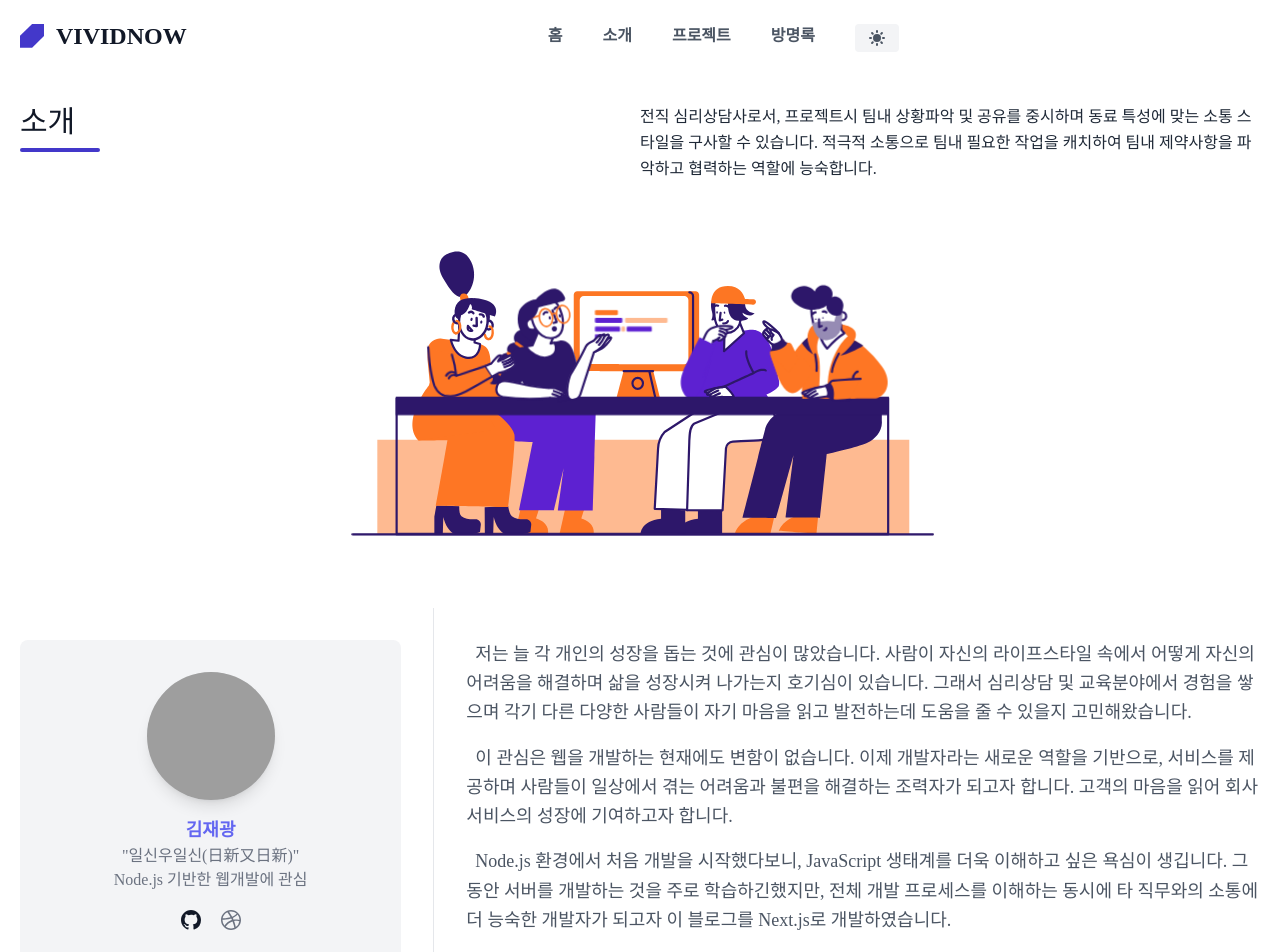
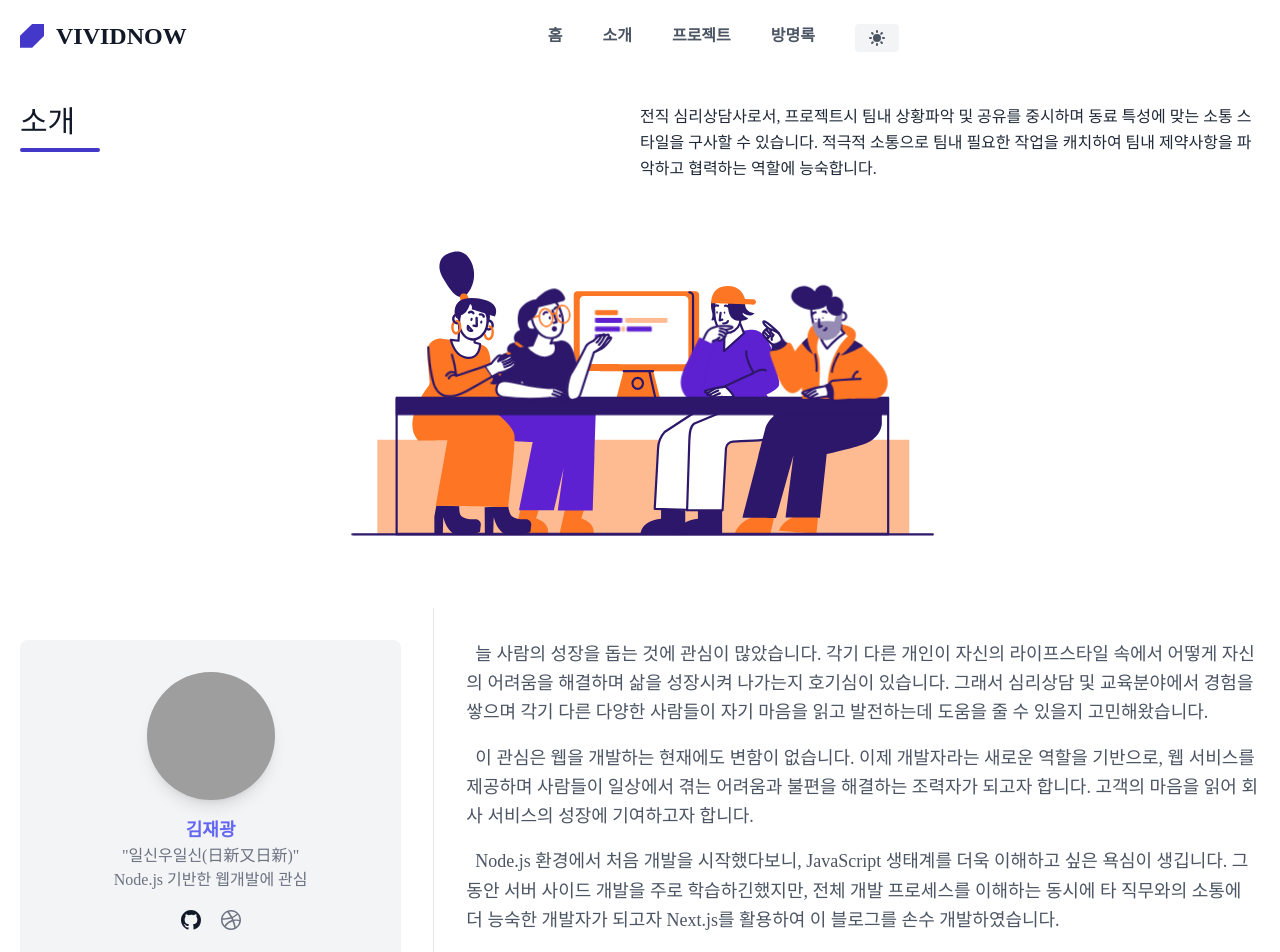
Before and after one commit to belucent0/my-Blog-with-Next.js, a Next.js app: page /about in a window 1280 px wide. Shown: the top 952 px of the page. Built offline with nearby package versions, Linux system fonts and the light colour scheme; no server answers; grey boxes are pictures that could not be loaded.

Commit message:
수정, 소개란 내용

```diff
--- a/app/about/page.js
+++ b/app/about/page.js
@@ -21,8 +21,7 @@ export default async function about() {
               팀내 필요한 작업을 캐치하여 팀내 제약사항을 파악하고 협력하는
               역할에 능숙합니다.
             </p>
-            <p className="w-full leading-relaxed text-gray-800 lg:w-1/2">
-              </p>
+            <p className="w-full leading-relaxed text-gray-800 lg:w-1/2"></p>
           </div>
           <div className="mx-auto w-full max-w-[700px] lg:w-4/6">
             <AnimationAbout />
@@ -30,8 +29,7 @@ export default async function about() {
 
           <div className="mt-3 flex flex-col sm:flex-row">
             <div className="text-center sm:w-1/3 sm:py-8 sm:pr-8">
-
-              <div className="flex flex-col items-center rounded-lg bg-gray-100 p-4 lg:p-8 dark:bg-gray-800">
+              <div className="flex flex-col items-center rounded-lg bg-gray-100 p-4 dark:bg-gray-800 lg:p-8">
                 <div className="mb-2 h-24 w-24 overflow-hidden rounded-full bg-gray-200 shadow-lg md:mb-4 md:h-32 md:w-32">
                   <img
                     src="https://vividnowblog.s3.ap-northeast-2.amazonaws.com/%ED%94%84%EB%A1%9C%ED%95%84.png"
@@ -46,23 +44,48 @@ export default async function about() {
                     김재광
                   </div>
                   <div className="mb-3 text-center text-sm text-gray-500 md:mb-4 md:text-base">
-                    <p className="text-base">
-                    "일신우일신(日新又日新)"
-                    </p>
-                    <p className="text-base">
-                      Node.js 기반한 웹개발에 관심
-                    </p>
+                    <p className="text-base">"일신우일신(日新又日新)"</p>
+                    <p className="text-base">Node.js 기반한 웹개발에 관심</p>
                   </div>
 
                   <div className="flex justify-center">
                     <div className="flex gap-4">
-                    <a href="https://github.com/vividnow" className="text-gray-900 hover:text-gray-900 dark:hover:text-white dark:text-gray-300" target="_blank">
-                            <svg className="w-6 h-6" fill="currentColor" viewBox="0 0 24 24" aria-hidden="true"><path fillRule="evenodd" d="M12 2C6.477 2 2 6.484 2 12.017c0 4.425 2.865 8.18 6.839 9.504.5.092.682-.217.682-.483 0-.237-.008-.868-.013-1.703-2.782.605-3.369-1.343-3.369-1.343-.454-1.158-1.11-1.466-1.11-1.466-.908-.62.069-.608.069-.608 1.003.07 1.531 1.032 1.531 1.032.892 1.53 2.341 1.088 2.91.832.092-.647.35-1.088.636-1.338-2.22-.253-4.555-1.113-4.555-4.951 0-1.093.39-1.988 1.029-2.688-.103-.253-.446-1.272.098-2.65 0 0 .84-.27 2.75 1.026A9.564 9.564 0 0112 6.844c.85.004 1.705.115 2.504.337 1.909-1.296 2.747-1.027 2.747-1.027.546 1.379.202 2.398.1 2.651.64.7 1.028 1.595 1.028 2.688 0 3.848-2.339 4.695-4.566 4.943.359.309.678.92.678 1.855 0 1.338-.012 2.419-.012 2.747 0 .268.18.58.688.482A10.019 10.019 0 0022 12.017C22 6.484 17.522 2 12 2z" clipRule="evenodd" /></svg>
-                        </a>
-                      <a href="https://veams.tistory.com/" className="text-gray-500 hover:text-gray-900 dark:hover:text-white" target="_blank">
-                                <svg className="w-6 h-6" fill="currentColor" viewBox="0 0 24 24" aria-hidden="true"><path fillRule="evenodd" d="M12 2C6.48 2 2 6.48 2 12s4.48 10 10 10c5.51 0 10-4.48 10-10S17.51 2 12 2zm6.605 4.61a8.502 8.502 0 011.93 5.314c-.281-.054-3.101-.629-5.943-.271-.065-.141-.12-.293-.184-.445a25.416 25.416 0 00-.564-1.236c3.145-1.28 4.577-3.124 4.761-3.362zM12 3.475c2.17 0 4.154.813 5.662 2.148-.152.216-1.443 1.941-4.48 3.08-1.399-2.57-2.95-4.675-3.189-5A8.687 8.687 0 0112 3.475zm-3.633.803a53.896 53.896 0 013.167 4.935c-3.992 1.063-7.517 1.04-7.896 1.04a8.581 8.581 0 014.729-5.975zM3.453 12.01v-.26c.37.01 4.512.065 8.775-1.215.25.477.477.965.694 1.453-.109.033-.228.065-.336.098-4.404 1.42-6.747 5.303-6.942 5.629a8.522 8.522 0 01-2.19-5.705zM12 20.547a8.482 8.482 0 01-5.239-1.8c.152-.315 1.888-3.656 6.703-5.337.022-.01.033-.01.054-.022a35.318 35.318 0 011.823 6.475 8.4 8.4 0 01-3.341.684zm4.761-1.465c-.086-.52-.542-3.015-1.659-6.084 2.679-.423 5.022.271 5.314.369a8.468 8.468 0 01-3.655 5.715z" clipRule="evenodd" /></svg>
+                      <a
+                        href="https://github.com/vividnow"
+                        className="text-gray-900 hover:text-gray-900 dark:text-gray-300 dark:hover:text-white"
+                        target="_blank"
+                      >
+                        <svg
+                          className="h-6 w-6"
+                          fill="currentColor"
+                          viewBox="0 0 24 24"
+                          aria-hidden="true"
+                        >
+                          <path
+                            fillRule="evenodd"
+                            d="M12 2C6.477 2 2 6.484 2 12.017c0 4.425 2.865 8.18 6.839 9.504.5.092.682-.217.682-.483 0-.237-.008-.868-.013-1.703-2.782.605-3.369-1.343-3.369-1.343-.454-1.158-1.11-1.466-1.11-1.466-.908-.62.069-.608.069-.608 1.003.07 1.531 1.032 1.531 1.032.892 1.53 2.341 1.088 2.91.832.092-.647.35-1.088.636-1.338-2.22-.253-4.555-1.113-4.555-4.951 0-1.093.39-1.988 1.029-2.688-.103-.253-.446-1.272.098-2.65 0 0 .84-.27 2.75 1.026A9.564 9.564 0 0112 6.844c.85.004 1.705.115 2.504.337 1.909-1.296 2.747-1.027 2.747-1.027.546 1.379.202 2.398.1 2.651.64.7 1.028 1.595 1.028 2.688 0 3.848-2.339 4.695-4.566 4.943.359.309.678.92.678 1.855 0 1.338-.012 2.419-.012 2.747 0 .268.18.58.688.482A10.019 10.019 0 0022 12.017C22 6.484 17.522 2 12 2z"
+                            clipRule="evenodd"
+                          />
+                        </svg>
                       </a>
-
+                      <a
+                        href="https://veams.tistory.com/"
+                        className="text-gray-500 hover:text-gray-900 dark:hover:text-white"
+                        target="_blank"
+                      >
+                        <svg
+                          className="h-6 w-6"
+                          fill="currentColor"
+                          viewBox="0 0 24 24"
+                          aria-hidden="true"
+                        >
+                          <path
+                            fillRule="evenodd"
+                            d="M12 2C6.48 2 2 6.48 2 12s4.48 10 10 10c5.51 0 10-4.48 10-10S17.51 2 12 2zm6.605 4.61a8.502 8.502 0 011.93 5.314c-.281-.054-3.101-.629-5.943-.271-.065-.141-.12-.293-.184-.445a25.416 25.416 0 00-.564-1.236c3.145-1.28 4.577-3.124 4.761-3.362zM12 3.475c2.17 0 4.154.813 5.662 2.148-.152.216-1.443 1.941-4.48 3.08-1.399-2.57-2.95-4.675-3.189-5A8.687 8.687 0 0112 3.475zm-3.633.803a53.896 53.896 0 013.167 4.935c-3.992 1.063-7.517 1.04-7.896 1.04a8.581 8.581 0 014.729-5.975zM3.453 12.01v-.26c.37.01 4.512.065 8.775-1.215.25.477.477.965.694 1.453-.109.033-.228.065-.336.098-4.404 1.42-6.747 5.303-6.942 5.629a8.522 8.522 0 01-2.19-5.705zM12 20.547a8.482 8.482 0 01-5.239-1.8c.152-.315 1.888-3.656 6.703-5.337.022-.01.033-.01.054-.022a35.318 35.318 0 011.823 6.475 8.4 8.4 0 01-3.341.684zm4.761-1.465c-.086-.52-.542-3.015-1.659-6.084 2.679-.423 5.022.271 5.314.369a8.468 8.468 0 01-3.655 5.715z"
+                            clipRule="evenodd"
+                          />
+                        </svg>
+                      </a>
                     </div>
                   </div>
                 </div>
@@ -71,29 +94,33 @@ export default async function about() {
 
             <div className="mt-4 border-t border-gray-200 pt-4 text-center sm:mt-0 sm:w-2/3 sm:border-l sm:border-t-0 sm:py-8 sm:pl-8 sm:text-left">
               <p className="mb-4 text-lg leading-relaxed text-gray-600">
-              &nbsp;&nbsp;저는 늘 각 개인의 성장을 돕는 것에 관심이 많았습니다.
-                사람이 자신의 라이프스타일 속에서 어떻게 자신의 어려움을
+                &nbsp;&nbsp;늘 사람의 성장을 돕는 것에 관심이 많았습니다. 각기
+                다른 개인이 자신의 라이프스타일 속에서 어떻게 자신의 어려움을
                 해결하며 삶을 성장시켜 나가는지 호기심이 있습니다. 그래서
                 심리상담 및 교육분야에서 경험을 쌓으며 각기 다른 다양한 사람들이
                 자기 마음을 읽고 발전하는데 도움을 줄 수 있을지 고민해왔습니다.
               </p>
               <p className="mb-4 text-lg leading-relaxed text-gray-600">
-              &nbsp;&nbsp;이 관심은 웹을 개발하는 현재에도 변함이 없습니다. 이제
-                개발자라는 새로운 역할을 기반으로, 서비스를 제공하며 사람들이
-                일상에서 겪는 어려움과 불편을 해결하는 조력자가 되고자 합니다.
-                고객의 마음을 읽어 회사 서비스의 성장에 기여하고자 합니다.
+                &nbsp;&nbsp;이 관심은 웹을 개발하는 현재에도 변함이 없습니다.
+                이제 개발자라는 새로운 역할을 기반으로, 웹 서비스를 제공하며
+                사람들이 일상에서 겪는 어려움과 불편을 해결하는 조력자가 되고자
+                합니다. 고객의 마음을 읽어 회사 서비스의 성장에 기여하고자
+                합니다.
               </p>
               <p className="mb-8 text-lg leading-relaxed text-gray-600">
-              &nbsp;&nbsp;Node.js 환경에서 처음 개발을 시작했다보니, JavaScript 생태계를
-                더욱 이해하고 싶은 욕심이 생깁니다. 그동안 서버를 개발하는 것을
-                주로 학습하긴했지만, 전체 개발 프로세스를 이해하는 동시에 타
-                직무와의 소통에 더 능숙한 개발자가 되고자 이 블로그를 Next.js로
-                개발하였습니다.
+                &nbsp;&nbsp;Node.js 환경에서 처음 개발을 시작했다보니,
+                JavaScript 생태계를 더욱 이해하고 싶은 욕심이 생깁니다. 그동안
+                서버 사이드 개발을 주로 학습하긴했지만, 전체 개발 프로세스를
+                이해하는 동시에 타 직무와의 소통에 더 능숙한 개발자가 되고자
+                Next.js를 활용하여 이 블로그를 손수 개발하였습니다.
               </p>
               <div className="flex justify-around">
                 <Link
-                  href={"https://veams.notion.site/c4a07422aaa24976808a1f80ead8aff2?pvs=4"}
-                  className="inline-flex items-center text-indigo-500" target="_blank"
+                  href={
+                    "https://veams.notion.site/c4a07422aaa24976808a1f80ead8aff2?pvs=4"
+                  }
+                  className="inline-flex items-center text-indigo-500"
+                  target="_blank"
                 >
                   이력서 보기
                   <svg
--- a/app/guestbook/Banner.js
+++ b/app/guestbook/Banner.js
@@ -65,7 +65,7 @@ export default function Banner() {
           />
         </div>
         <div className="flex flex-wrap items-center gap-x-4 gap-y-2">
-          <div className="text-xs leading-6 pl-2 md:text-sm">
+          <div className="text-xs leading-6 pl-2 md:pl-16 md:text-sm">
             <strong className="font-semibold">소셜 로그인 </strong>
             후 방명록을 남길 수 있습니다.
           </div>
--- a/app/page.js
+++ b/app/page.js
@@ -29,6 +29,7 @@ export default async function Home() {
           </div>
           <section id="intro">
             <div className="flex flex-col items-center justify-center pt-24 mx-auto rounded-lg lg:px-10 max-w-7xl">
+
               <img className="object-cover object-center w-full rounded-xl" alt="hero" src="https://images.unsplash.com/photo-1499750310107-5fef28a66643?ixlib=rb-4.0.3&ixid=M3wxMjA3fDB8MHxwaG90by1wYWdlfHx8fGVufDB8fHx8fA%3D%3D&auto=format&fit=crop&w=2340&q=80"/>
             </div>
           </section>
```
